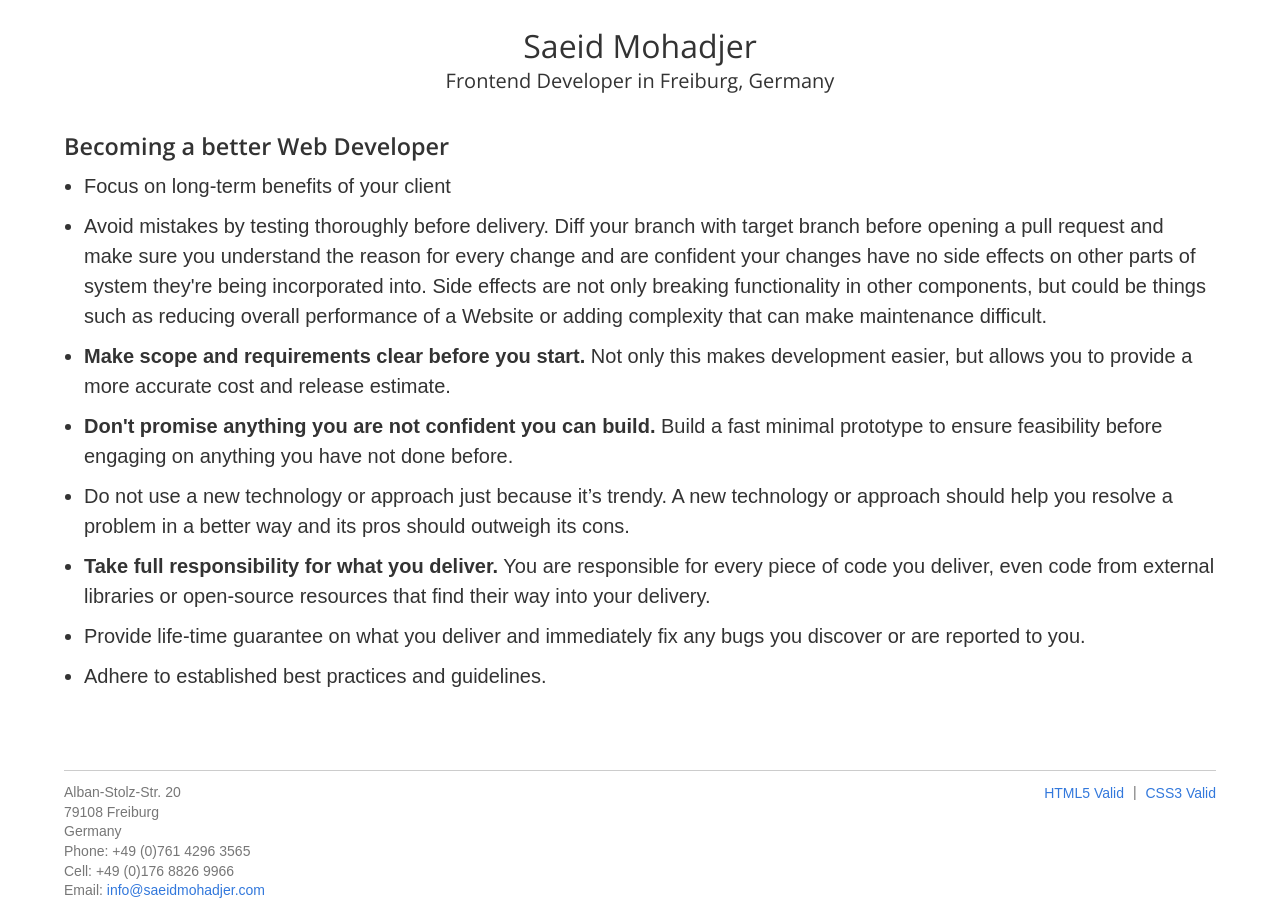
After one commit to smohadjer/saeidmohadjer.com, a PHP site: page /app/lists.php in a window 1280 px wide. The commit adds this page. Run offline with PHP 8.4, Linux system fonts and the light colour scheme; style sheets or scripts are compiled from the project's sources.

Commit message:
adds lists page

```diff
--- /dev/null
+++ b/app/content/lists.html
@@ -0,0 +1,17 @@
+<main>
+	<article class="post">
+		<section>
+			<h3>Becoming a better Web Developer</h3>
+			<ul>
+				<li>Focus on long-term benefits of your client</li>
+				<li>Avoid mistakes by testing thoroughly before delivery. Diff your branch with target branch before opening a pull request and make sure you understand the reason for every change and are confident your changes have no side effects on other parts of system they're being incorporated into. Side effects are not only breaking functionality in other components, but could be things such as reducing overall performance of a Website or adding complexity that can make maintenance difficult.</li>
+				<li><strong>Make scope and requirements clear before you start.</strong> Not only this makes development easier, but allows you to provide a more accurate cost and release estimate.</li>
+				<li><strong>Don't promise anything you are not confident you can build.</strong> Build a fast minimal prototype to ensure feasibility before engaging on anything you have not done before.</li>
+				<li>Do not use a new technology or approach just because it’s trendy. A new technology or approach should help you resolve a problem in a better way and its pros should outweigh its cons.</li>
+				<li><strong>Take full responsibility for what you deliver.</strong> You are responsible for every piece of code you deliver, even code from external libraries or open-source resources that find their way into your delivery.</li>
+				<li>Provide life-time guarantee on what you deliver and immediately fix any bugs you discover or are reported to you.</li>
+				<li>Adhere to established best practices and guidelines.</li>
+			</ul>
+		</section>
+	</article>
+</main>
--- a/app/content/tips.html
+++ b/app/content/tips.html
@@ -1,5 +1,5 @@
 <main>
-	<article class="tips">
+	<article class="post">
 		<section id="jquery">
 			<h3>Finding out whether an element is empty or not</h3>
 			<p>Do not use jQuery's <code>$(element).is(':empty')</code> to detect whether an element is empty or not, because if your element contains white space or HTML comments it wouldn't be considered empty. Instead use:</p>
--- /dev/null
+++ b/app/lists.php
@@ -0,0 +1,17 @@
+<!doctype html>
+<html lang="en">
+	<head>
+		<meta charset="utf-8">
+		<title>Saeid Mohadjer</title>
+		<meta name="description" content="Frontend Web Developer (freelance) in Freiburg, Germany" />
+		<meta name="viewport" content="width=device-width, initial-scale=1" />
+		<meta name="format-detection" content="telephone=no" />
+		<link href="https://fonts.googleapis.com/css?family=Open+Sans:400,600" rel="stylesheet">
+		<?php include('include/styles.html'); ?>
+	</head>
+	<body>
+		<?php include('include/header.html'); ?>
+		<?php include('content/lists.html'); ?>
+		<?php include('include/footer.html'); ?>
+	</body>
+</html>
--- a/app/resources/css/_tips.scss
+++ b/app/resources/css/_post.scss
@@ -1,4 +1,6 @@
-.tips {
+.post {
+	line-height: 1.5em;
+
 	h2 {
 		text-align: center;
 		text-transform: uppercase;
@@ -13,6 +15,15 @@
 
 	p {
 		margin-top: 15px;
+	}
+
+	li, p {
+		line-height: inherit;
+	}
+
+	li + li {
+		margin-top: 0.5em;
+		margin-bottom: 0;
 	}
 
 	section {
--- a/app/resources/css/styles.scss
+++ b/app/resources/css/styles.scss
@@ -3,5 +3,5 @@
 @import "generic";
 @import "main";
 @import "blog";
-@import "tips";
+@import "post";
 @import "footer"
```
